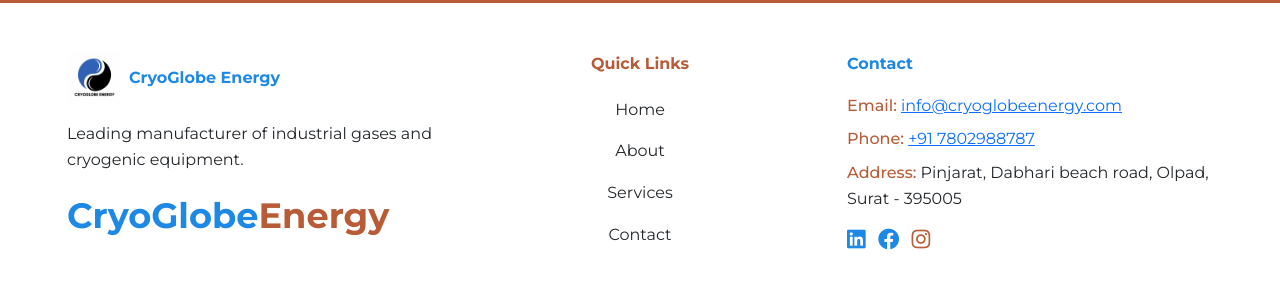
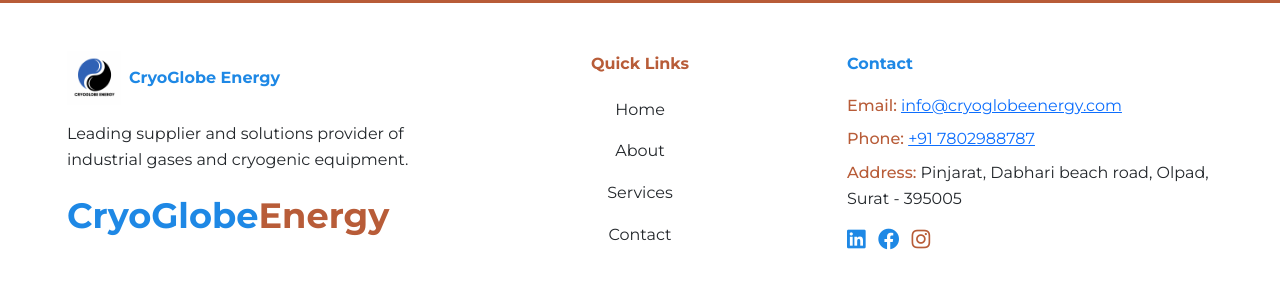
Before and after one commit to Dhyaarth0105/CryoGlobe, a Django app: page /about/ in a window 1280 px wide. Shown: the part 1927-2212 px from the top of the page. Run offline with Django 4.2, Linux system fonts and the light colour scheme; data that the repository does not hold is empty; some libraries are stand-ins or nearby versions.

Commit message:
meta change

```diff
--- a/templates/base.html
+++ b/templates/base.html
@@ -5,19 +5,18 @@
     <meta charset="UTF-8">
     <meta name="viewport" content="width=device-width, initial-scale=1.0">
     <title>{% block title %}CryoGlobe Energy{% endblock %}</title>
-    <meta name="description" content="{% block meta_description %}CryoGlobe Energy is a leading manufacturer and supplier of industrial gases, medical gases, cryogenic equipment, and technical services in India.{% endblock %}">
+    <meta name="description" content="{% block meta_description %}CryoGlobe Energy is a leading supplier and solutions provider of industrial gases, medical gases, cryogenic equipment, and technical services in India.{% endblock %}">
     <meta name="keywords" content="{% block meta_keywords %}industrial gases, medical gases, cryogenic equipment, gas cylinders, gas installations, technical services, CryoGlobe Energy, Gujarat, India{% endblock %}">
-    <link rel="canonical" href="{% block canonical_url %}{{ request.build_absolute_uri }}{% endblock %}">
     <!-- Open Graph / Facebook -->
     <meta property="og:title" content="{% block og_title %}{{ block.super }}{% endblock %}">
-    <meta property="og:description" content="{% block og_description %}CryoGlobe Energy is a leading manufacturer and supplier of industrial gases, medical gases, cryogenic equipment, and technical services in India.{% endblock %}">
+    <meta property="og:description" content="{% block og_description %}CryoGlobe Energy is a leading supplier and solutions provider of industrial gases, medical gases, cryogenic equipment, and technical services in India.{% endblock %}">
     <meta property="og:type" content="website">
     <meta property="og:url" content="{% block og_url %}{{ request.build_absolute_uri }}{% endblock %}">
     <meta property="og:image" content="{% block og_image %}{% static 'images/seo-default.jpg' %}{% endblock %}">
     <!-- Twitter -->
     <meta name="twitter:card" content="summary_large_image">
     <meta name="twitter:title" content="{% block twitter_title %}{{ block.super }}{% endblock %}">
-    <meta name="twitter:description" content="{% block twitter_description %}CryoGlobe Energy is a leading manufacturer and supplier of industrial gases, medical gases, cryogenic equipment, and technical services in India.{% endblock %}">
+    <meta name="twitter:description" content="{% block twitter_description %}CryoGlobe Energy is a leading supplier and solutions provider of industrial gases, medical gases, cryogenic equipment, and technical services in India.{% endblock %}">
     <meta name="twitter:image" content="{% block twitter_image %}{% static 'images/seo-default.jpg' %}{% endblock %}">
     <!-- Fonts -->
     <link href="https://fonts.googleapis.com/css2?family=Montserrat:wght@400;500;600;700&display=swap" rel="stylesheet">
@@ -263,7 +262,7 @@
                         <img src="{% static 'images/cryo-logo.png' %}" alt="CryoGlobe Energy Logo" style="display:inline-block;width:54px;height:54px;object-fit:contain;" class="me-2">
                         <span>CryoGlobe Energy</span>
                     </div>
-                    <p>Leading manufacturer of industrial gases and cryogenic equipment.</p>
+                    <p>Leading supplier and solutions provider of industrial gases and cryogenic equipment.</p>
                     <div class="d-flex align-items-center mt-3 justify-content-md-start justify-content-center">
                         <span class="fw-bold" style="color:#1e88e5; font-size:2.2rem;">CryoGlobe</span>
                         <span class="fw-bold" style="color:#b85c38; font-size:2.2rem;">Energy</span>
```
